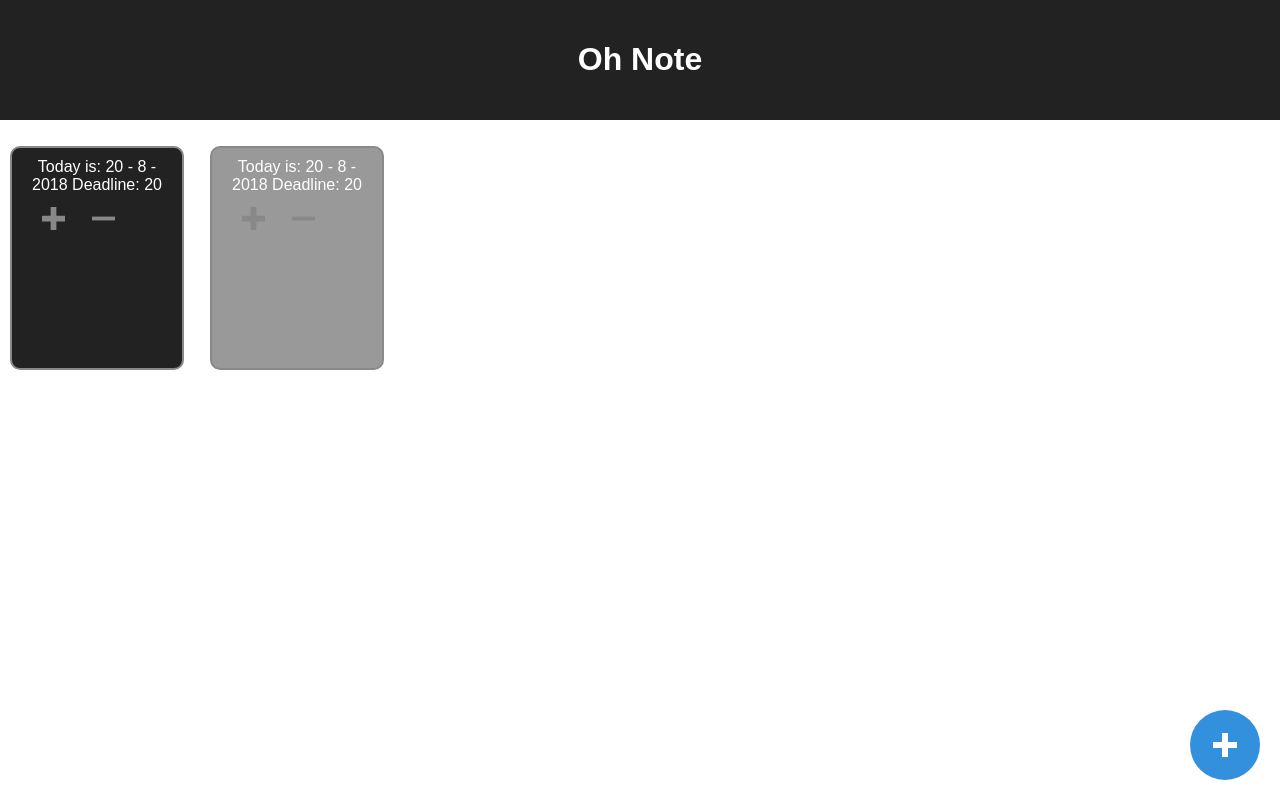
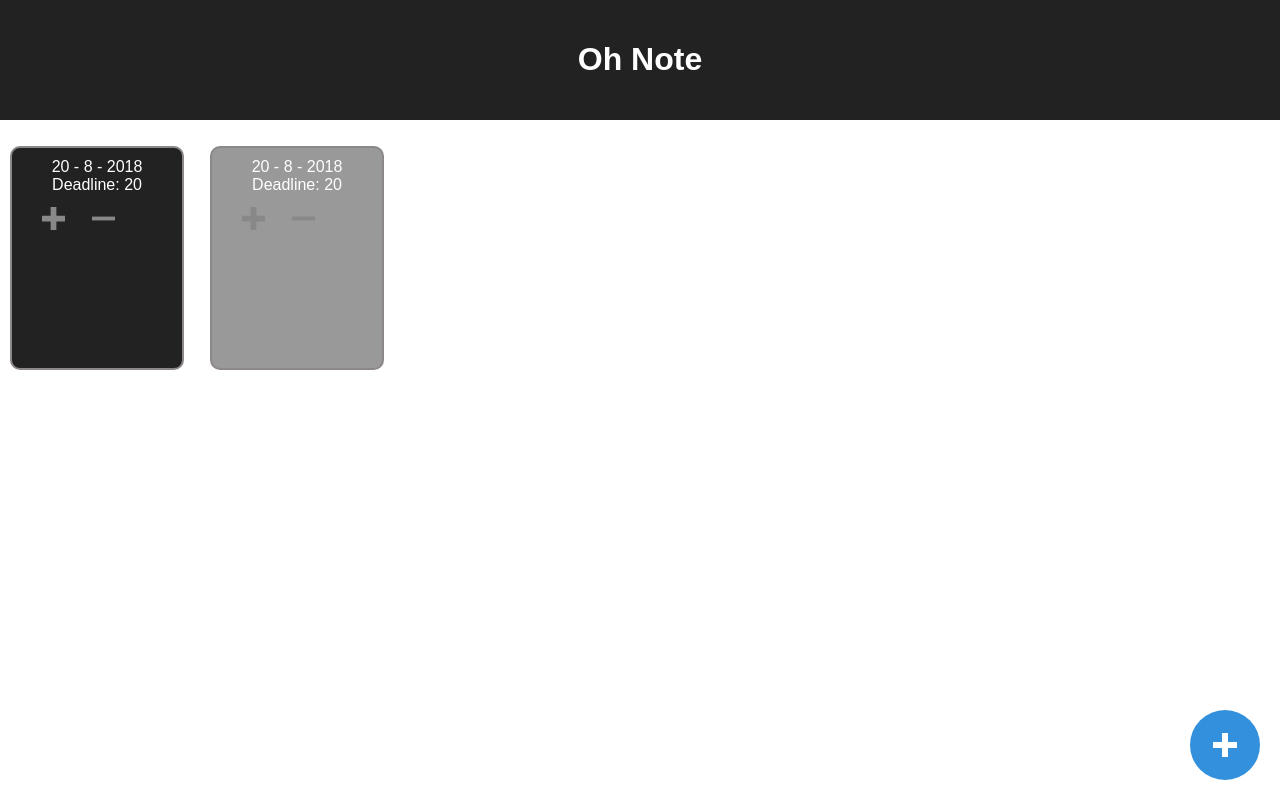
Before and after one commit to pkopy/note-colaboration, a React (Create React App) app: page / in a window 1280 px wide. Built offline with nearby package versions, Linux system fonts and the light colour scheme.

Commit message:
changin function dateToString

```diff
--- a/src/App.js
+++ b/src/App.js
@@ -50,7 +50,7 @@ class App extends Component {
   }
   dateToString = (note) => {
 
-    return `Today is: ${note.date.getDate()} - ${note.date.getMonth() + 1} - ${note.date.getFullYear()}
+    return `${note.date.getDate()} - ${note.date.getMonth() + 1} - ${note.date.getFullYear()}
             Deadline: ${note.deadLine.getDate()}`;
 
   }
```
